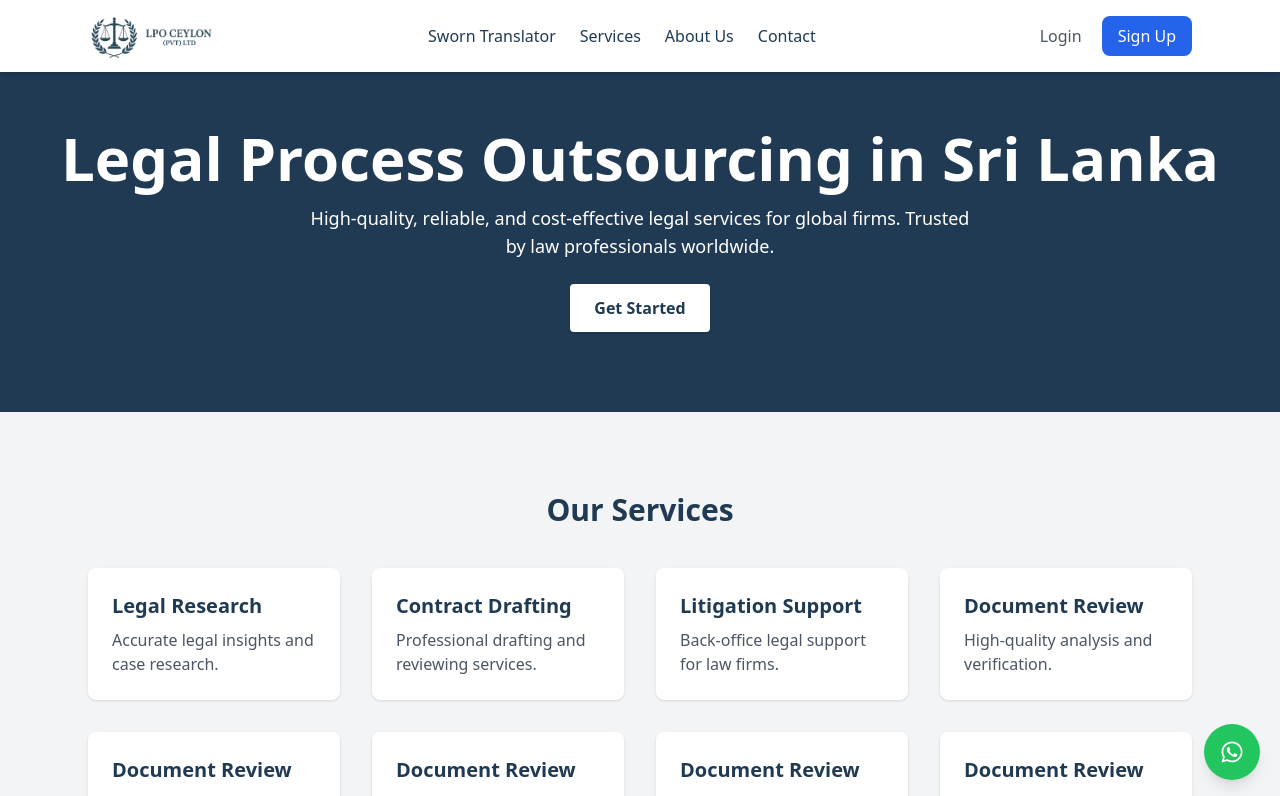
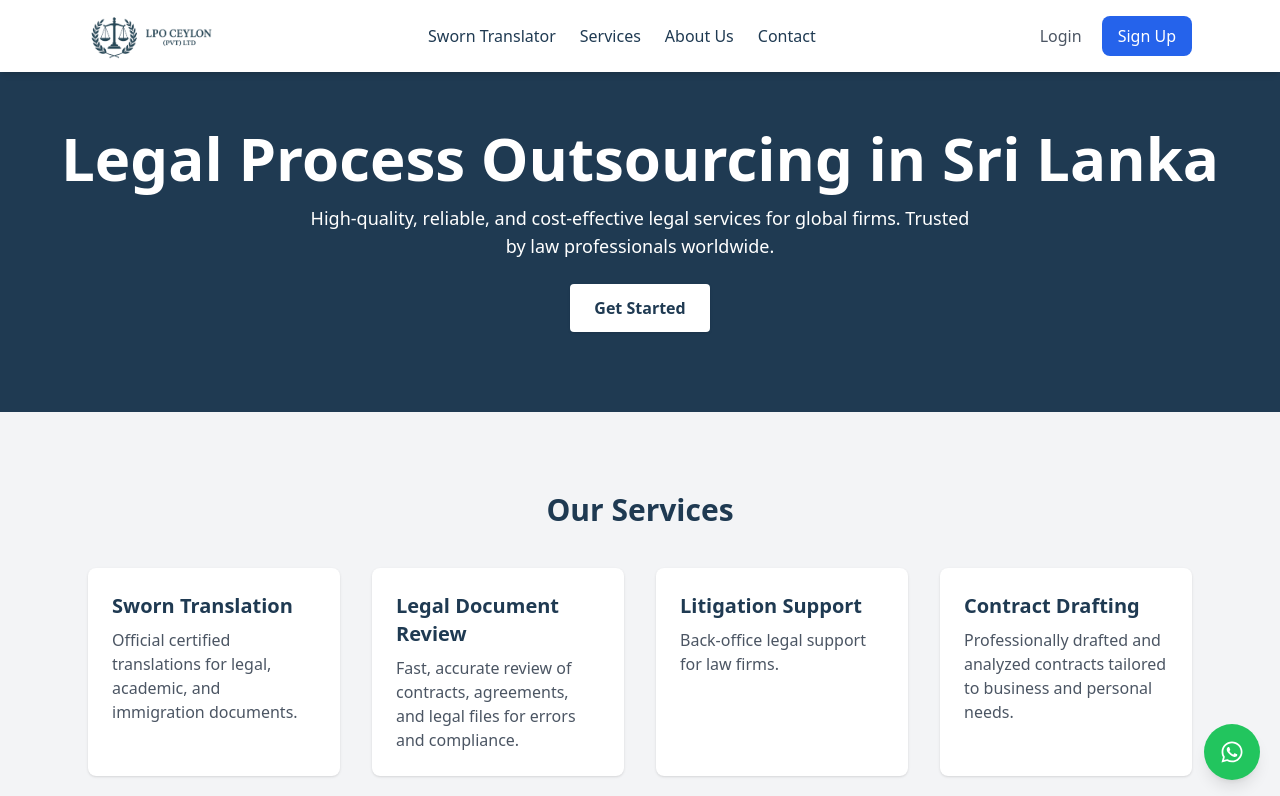
Before and after one commit to LahiruDS/LPO, a React (Vite) app: page / in a window 1280 px wide. Shown: the top 796 px of the page. Built offline with nearby package versions, Linux system fonts and the light colour scheme.

Commit message:
Legal services updated

```diff
--- a/src/components/Services.jsx
+++ b/src/components/Services.jsx
@@ -2,14 +2,14 @@ import React from "react";
 
 export default function Services() {
   const items = [
-    { title: "Legal Research", desc: "Accurate legal insights and case research." },
-    { title: "Contract Drafting", desc: "Professional drafting and reviewing services." },
+    { title: "Sworn Translation", desc: "Official certified translations for legal, academic, and immigration documents." },
+    { title: "Legal Document Review", desc: "Fast, accurate review of contracts, agreements, and legal files for errors and compliance." },
     { title: "Litigation Support", desc: "Back-office legal support for law firms." },
-    { title: "Document Review", desc: "High-quality analysis and verification." },
-    { title: "Document Review", desc: "High-quality analysis and verification." },
-    { title: "Document Review", desc: "High-quality analysis and verification." },
-    { title: "Document Review", desc: "High-quality analysis and verification." },
-    { title: "Document Review", desc: "High-quality analysis and verification." },
+    { title: "Contract Drafting", desc: "Professionally drafted and analyzed contracts tailored to business and personal needs." },
+    { title: "Legal Research", desc: "Detailed case law, statutory, and regulatory research to support legal matters." },
+    { title: "Corporate Compliance", desc: "Company registration, annual filings, and full corporate documentation support." },
+    { title: "Legal Transcription", desc: "Accurate transcription of court hearings, interviews, and legal recordings." },
+    { title: "Document Digitization", desc: "Scanning, converting, and organizing legal files into secure digital formats." },
 
 
   ];
```
